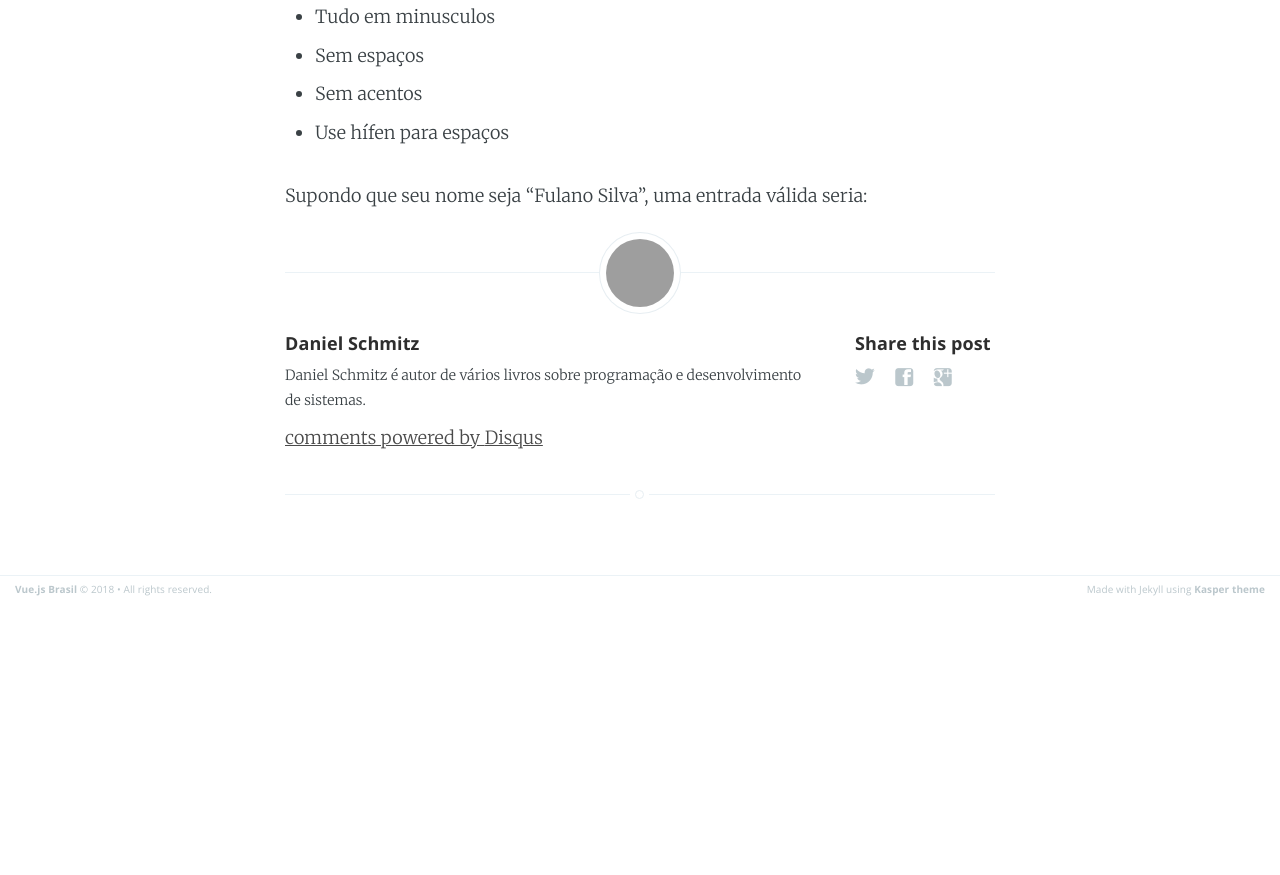
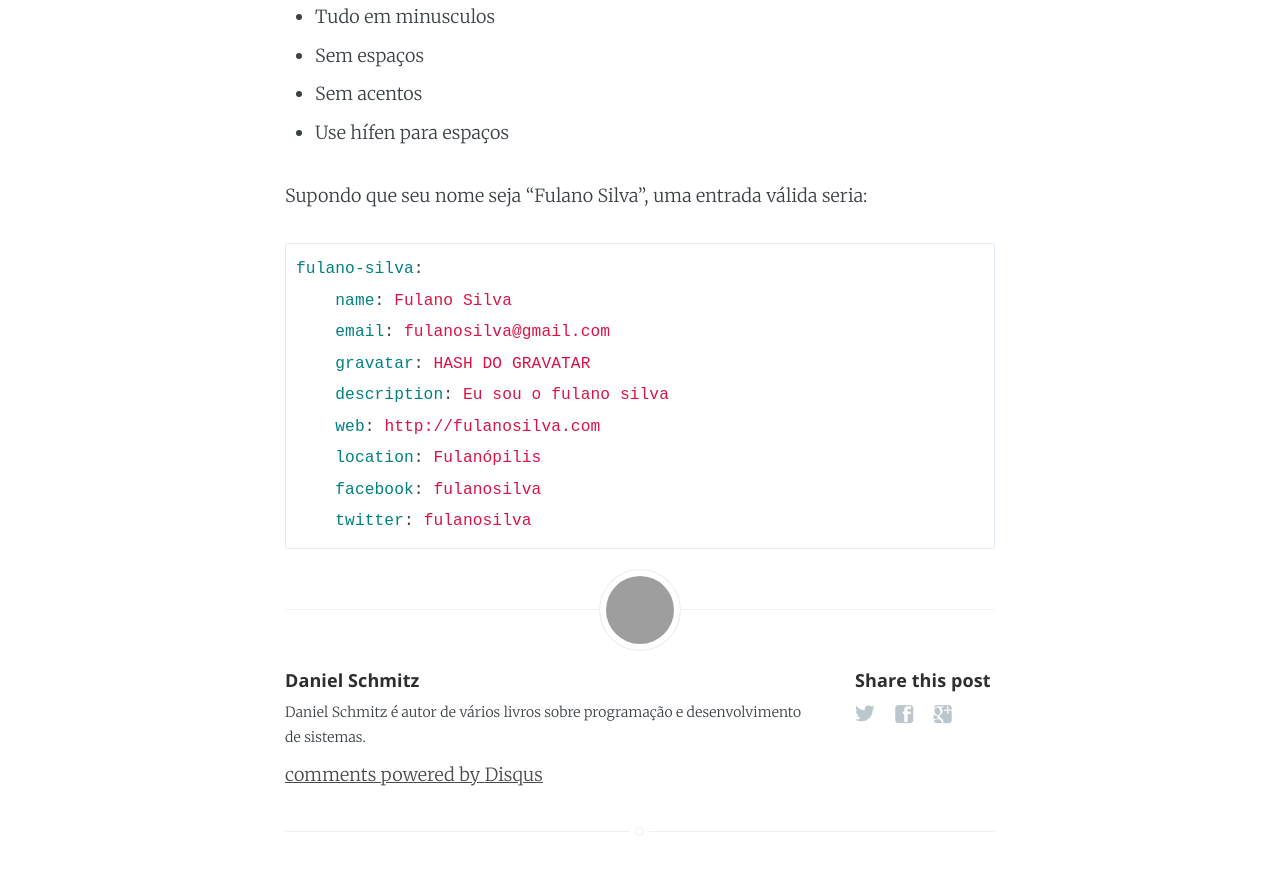
Before and after one commit to vuejs-br/blog, a Jekyll site: the page built from _posts/2018-03-28-como-publicar-no-blog-vuejs-brasil.md, in a window 1280 px wide and 900 px high, scrolled down 2855 px. Shown: the top 875 px of the window. Built offline with Jekyll 4.4.1, drawn with Linux system fonts in a browser that asks for light colours; comment, search, counter and statistics services are not loaded; before the commit the page ends 3458 px from its top, so only the background shows below that; grey boxes are pictures that could not be loaded.

Commit message:
Artigo Como publicar no blog

````diff
--- a/_posts/2018-03-28-como-publicar-no-blog-vuejs-brasil.md
+++ b/_posts/2018-03-28-como-publicar-no-blog-vuejs-brasil.md
@@ -55,3 +55,15 @@ Lembre que, para inserir uma nova entrada, a sua "chave" deve ser diferente das
 - Use hífen para espaços
 
 Supondo que seu nome seja "Fulano Silva", uma entrada válida seria:
+
+```yml
+fulano-silva:
+    name: Fulano Silva
+    email: fulanosilva@gmail.com
+    gravatar: HASH DO GRAVATAR
+    description: Eu sou o fulano silva
+    web: http://fulanosilva.com
+    location: Fulanópilis
+    facebook: fulanosilva
+    twitter: fulanosilva
+```
````
